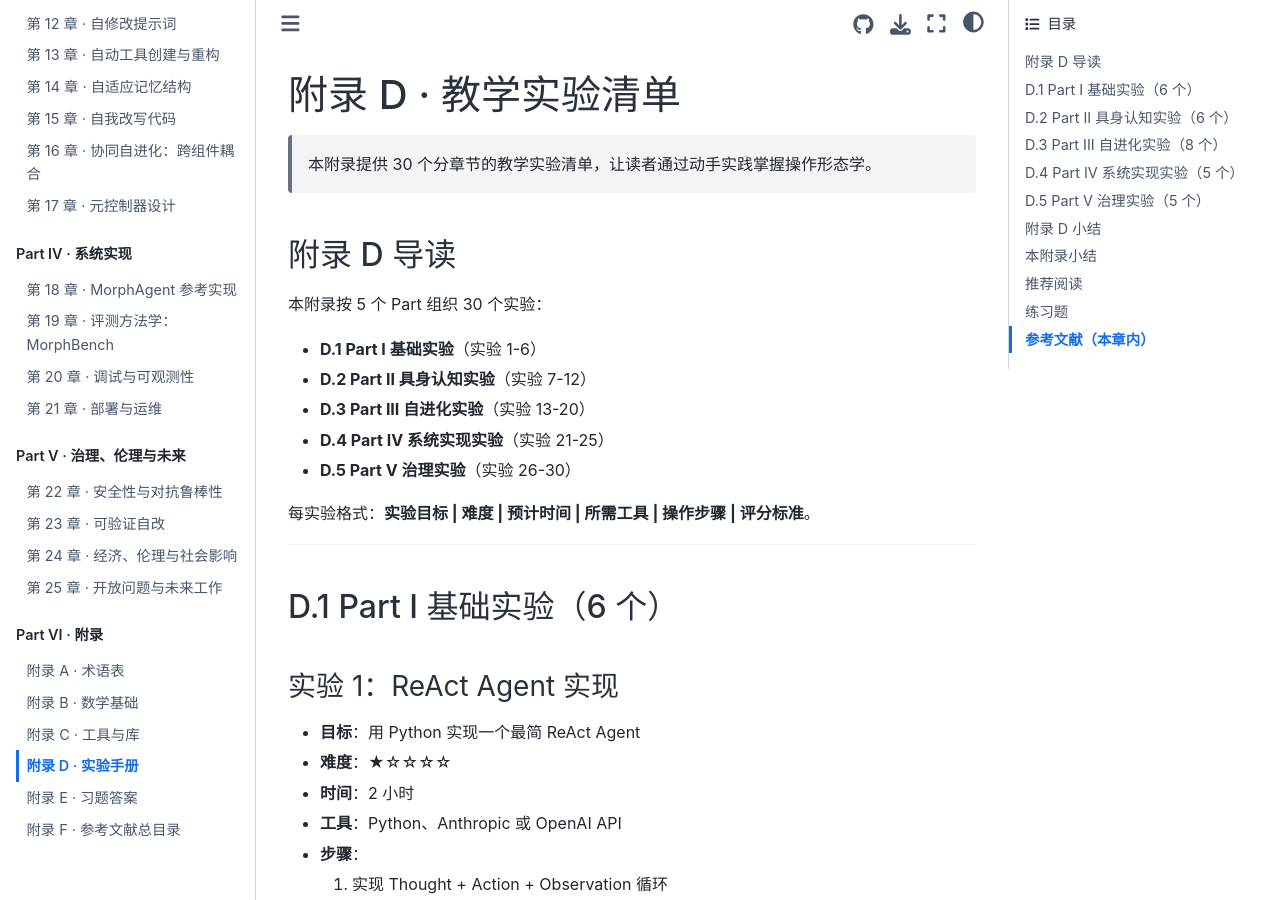
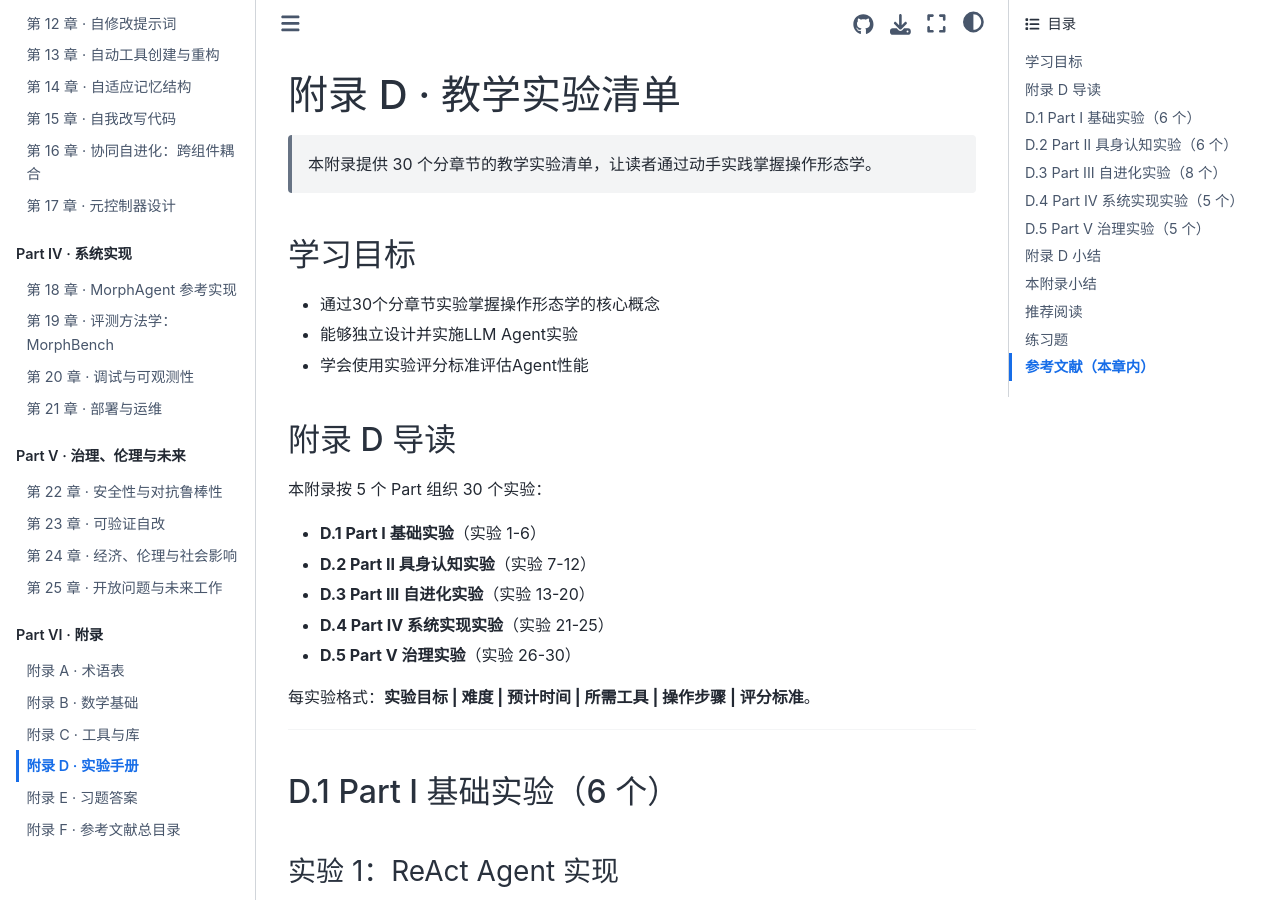
Before and after one commit to aidless/morphagent-textbook, a Jupyter Book: the page built from chapters/29-appendix-d-experiments.md, in a window 1280 px wide and 900 px high. Built offline with Jupyter Book 1.0.4 settings and Sphinx 7.4.7 and the Sphinx Book theme 1.1.4, drawn with Linux system fonts in a browser that asks for light colours.

Commit message:
v1.0: fix appendix frontmatter + update README to final release

```diff
--- a/chapters/29-appendix-d-experiments.md
+++ b/chapters/29-appendix-d-experiments.md
@@ -12,11 +12,24 @@
   - Hands-On
   - Teaching Labs
   - 30 Experiments
+learning_objectives:
+  - "通过30个分章节实验掌握操作形态学的核心概念"
+  - "能够独立设计并实施LLM Agent实验"
+  - "学会使用实验评分标准评估Agent性能"
+prerequisites:
+  - "完成第1-25章主章节学习"
+  - "具备Python编程与基本实验设计能力"
 ---
 
 # 附录 D · 教学实验清单
 
 > 本附录提供 30 个分章节的教学实验清单，让读者通过动手实践掌握操作形态学。
+
+## 学习目标
+
+- 通过30个分章节实验掌握操作形态学的核心概念
+- 能够独立设计并实施LLM Agent实验
+- 学会使用实验评分标准评估Agent性能
 
 ## 附录 D 导读
 
```
